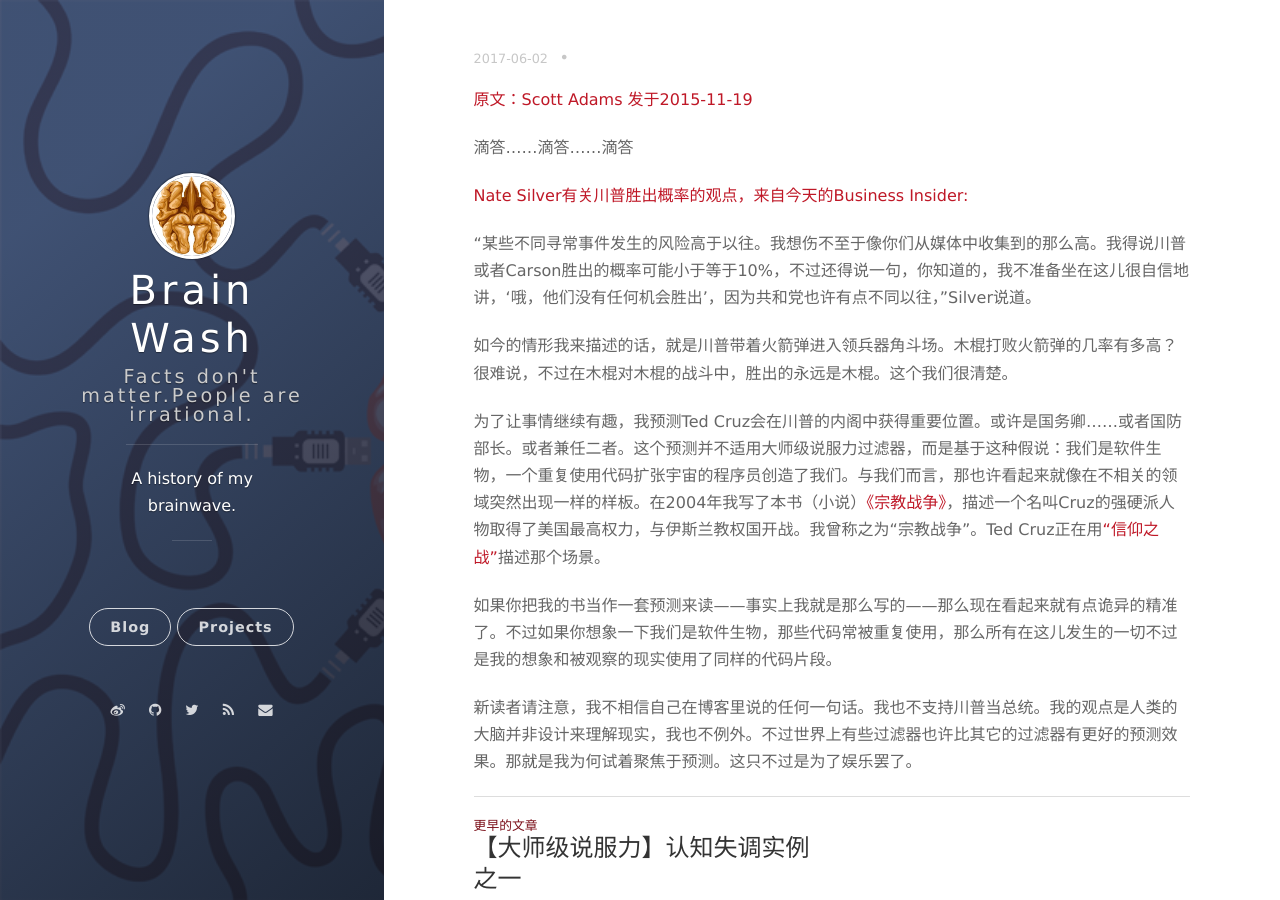
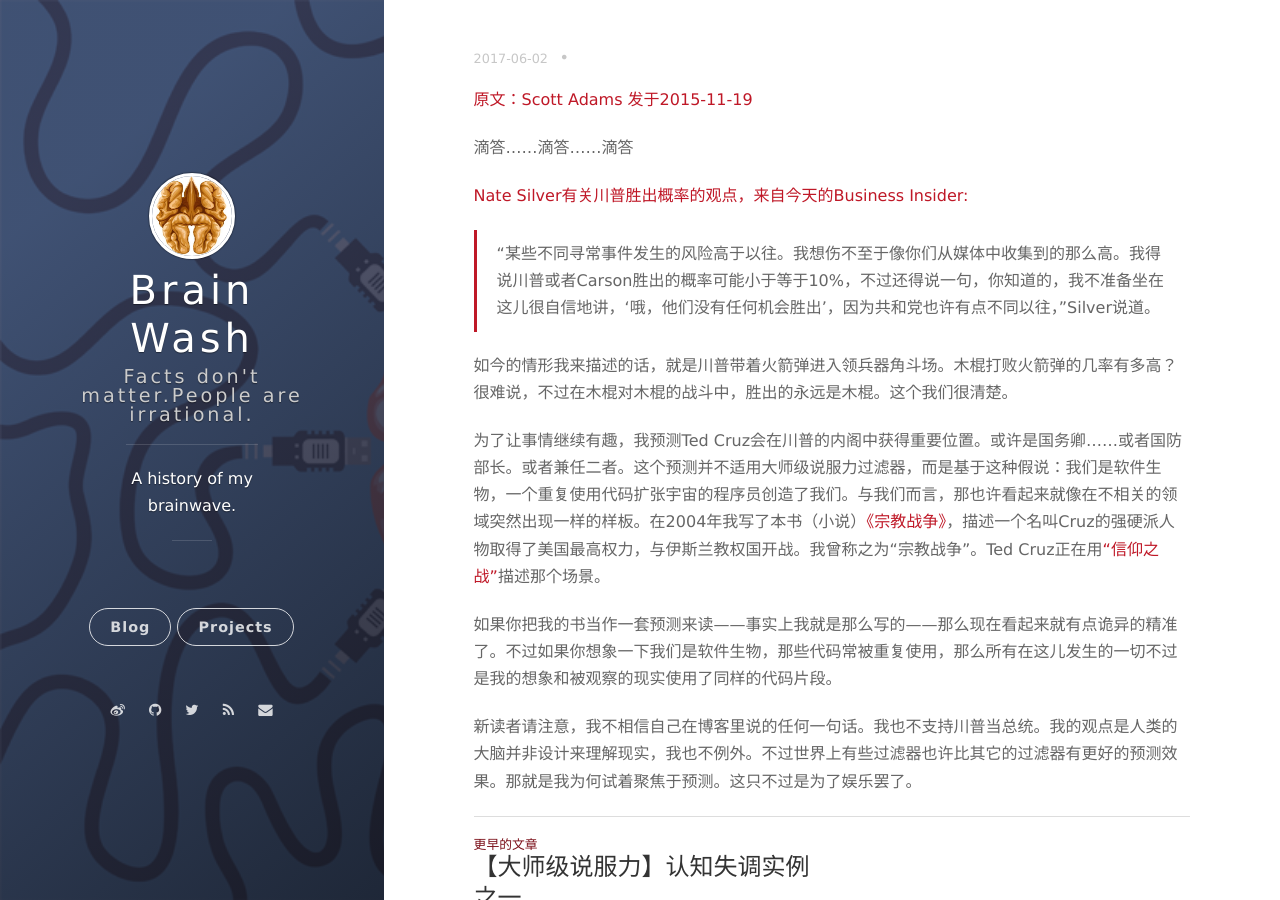
Before and after one commit to iwomen/iwomen.github.io, a Jekyll site: the page built from _posts/2017-06-02-trump-current-odds.md, in a window 1280 px wide and 900 px high. Built offline with Jekyll 4.4.1, drawn with Linux system fonts in a browser that asks for light colours; nearby versions of some CDN libraries; our own code applies the rules of GitHub Pages for plain Markdown files; comment, search, counter and statistics services are not loaded.

```diff
--- a/_posts/2017-06-02-trump-current-odds.md
+++ b/_posts/2017-06-02-trump-current-odds.md
@@ -11,7 +11,7 @@ date:2017-06-02
 
 [Nate Silver有关川普胜出概率的观点，来自今天的Business Insider:][2]
 
-“某些不同寻常事件发生的风险高于以往。我想伤不至于像你们从媒体中收集到的那么高。我得说川普或者Carson胜出的概率可能小于等于10%，不过还得说一句，你知道的，我不准备坐在这儿很自信地讲，‘哦，他们没有任何机会胜出’，因为共和党也许有点不同以往，”Silver说道。
+>“某些不同寻常事件发生的风险高于以往。我想伤不至于像你们从媒体中收集到的那么高。我得说川普或者Carson胜出的概率可能小于等于10%，不过还得说一句，你知道的，我不准备坐在这儿很自信地讲，‘哦，他们没有任何机会胜出’，因为共和党也许有点不同以往，”Silver说道。
 
 如今的情形我来描述的话，就是川普带着火箭弹进入领兵器角斗场。木棍打败火箭弹的几率有多高？很难说，不过在木棍对木棍的战斗中，胜出的永远是木棍。这个我们很清楚。
 
```
